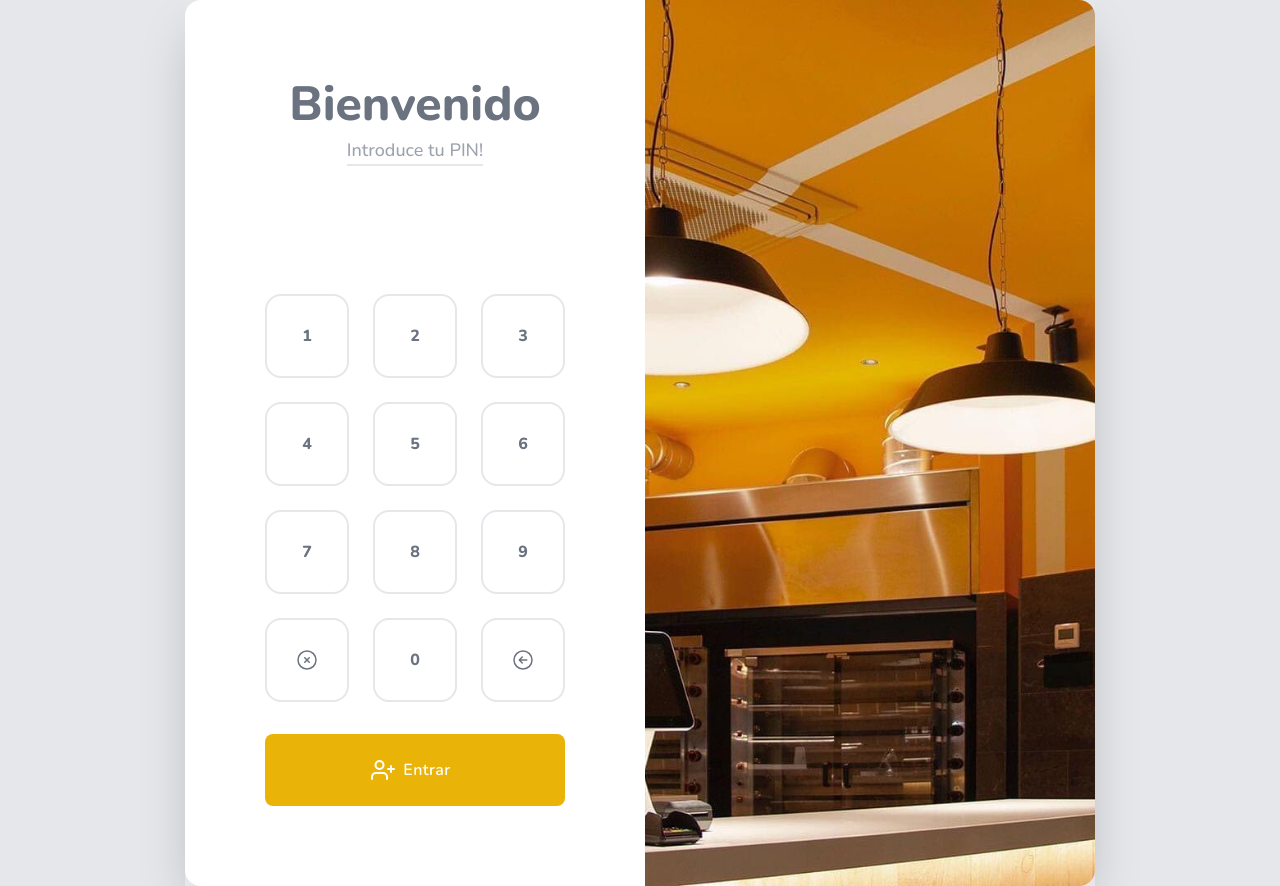
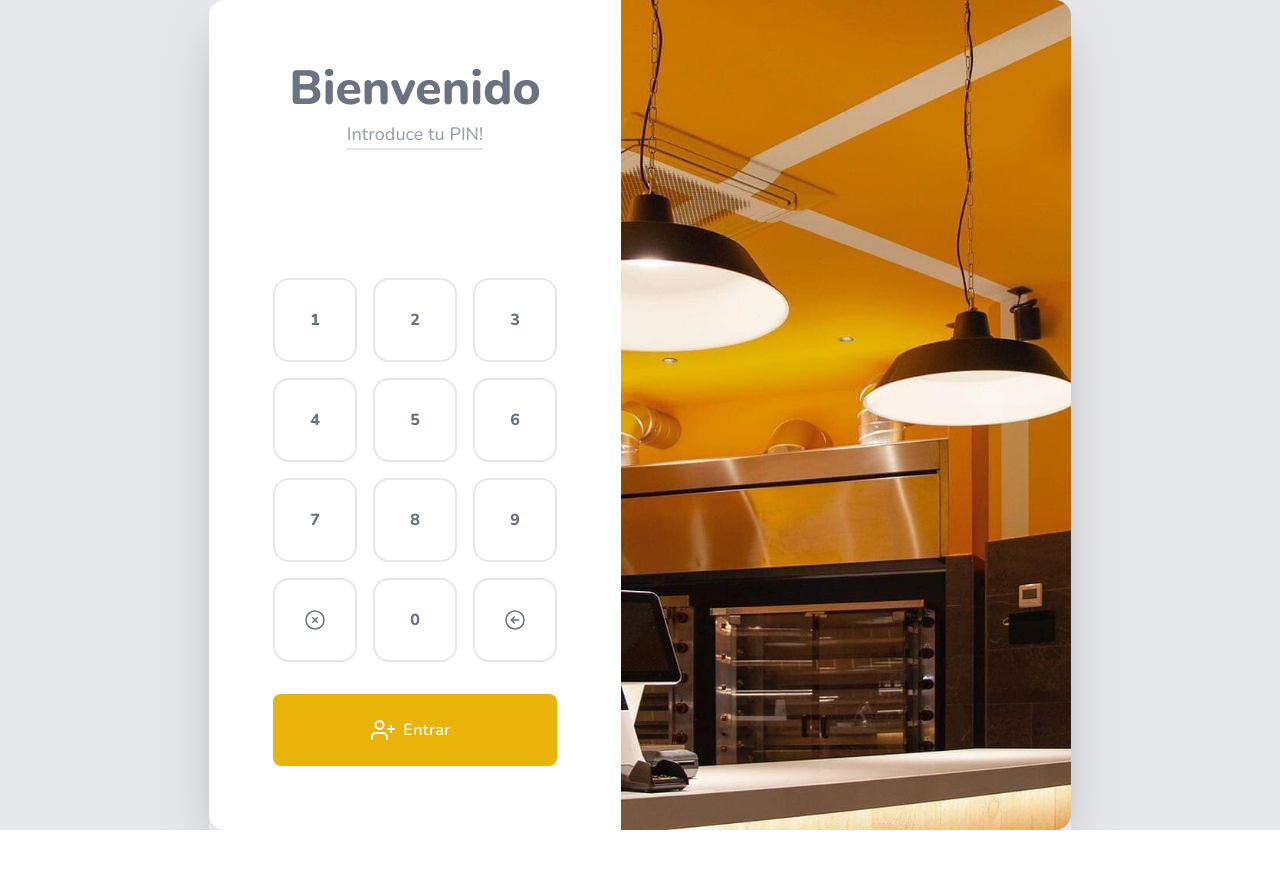
Before and after one commit to karlosJusto/Rpos, a React (Vite) app: page /login in a window 1280 px wide. After the commit the page ends 830 px from the top, so only its background shows below. Built offline with nearby package versions, Linux system fonts and the light colour scheme.

Commit message:
cambio tres

```diff
--- a/src/components/login/Login.jsx
+++ b/src/components/login/Login.jsx
@@ -26,7 +26,7 @@ const Login = () => {
 
 
 
-     <div className="flex flex-col items-center justify-center text-center p-20  bg-white rounded-2xl xl:rounded-tr-none xl:rounded-br-none  ">
+     <div className="flex flex-col items-center justify-center text-center p-16  bg-white rounded-2xl xl:rounded-tr-none xl:rounded-br-none  ">
 
 
         <h4 className="text-5xl text-gray-500 font-extrabold font-nunito ">Bienvenido</h4>
@@ -38,7 +38,7 @@ const Login = () => {
 
             </div>
 
-            <div className="grid grid-cols-3  text-center items-center justify-center gap-4 font-nunito text-gray-500 font-extrabold ">
+            <div className="grid grid-cols-3  text-center items-center justify-center gap-3 font-nunito text-gray-500 font-extrabold ">
 
                 <div  onClick={() => handleClick('1')} className="p-7 border-2 rounded-2xl  hover:border-gray-300 hover:bg-yellow-500 active:scale-[0.98] active:duration-75 transition-all ease-in-out hover:scale-[1.01]">1</div>
                 <div  onClick={() => handleClick('2')} className="p-7 border-2 rounded-2xl  hover:border-gray-300 hover:bg-yellow-500 active:scale-[0.98] active:duration-75 transition-all ease-in-out hover:scale-[1.01]">2</div>
```
